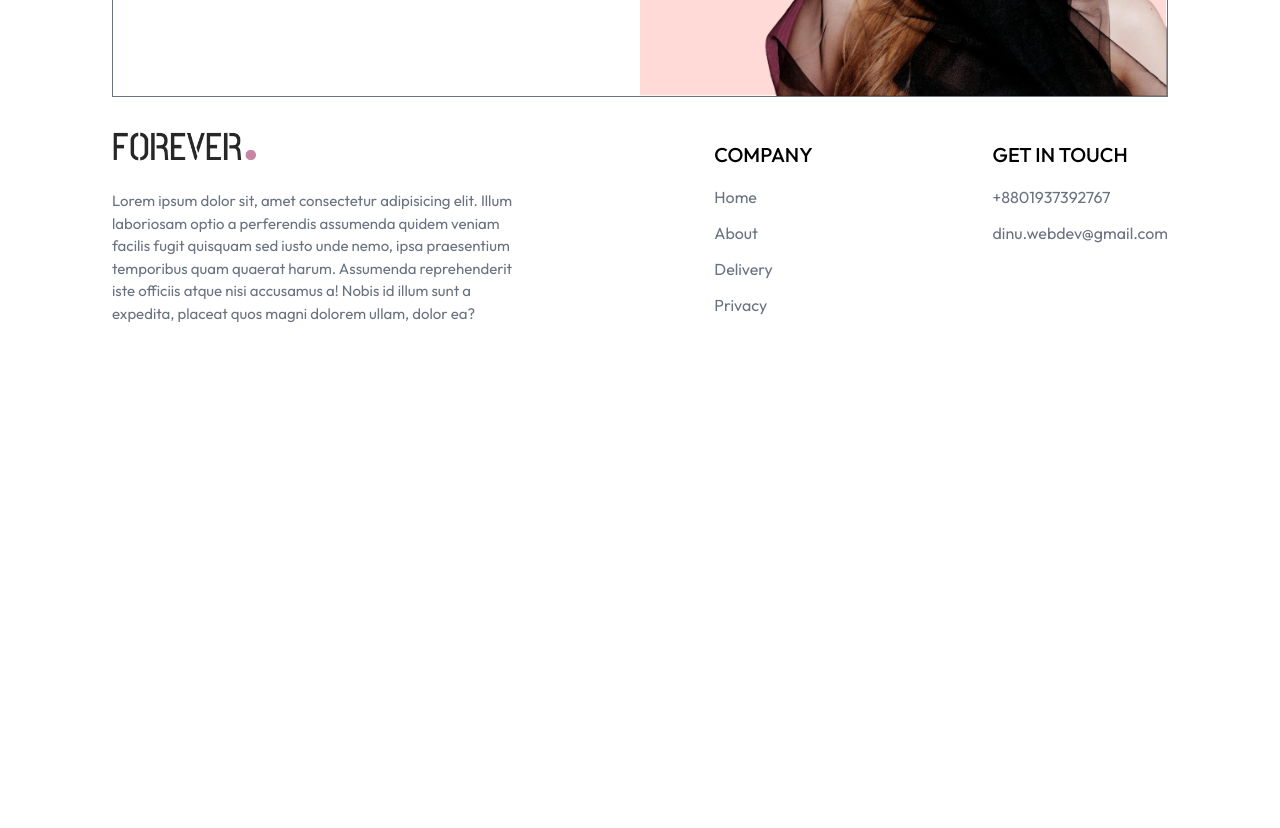
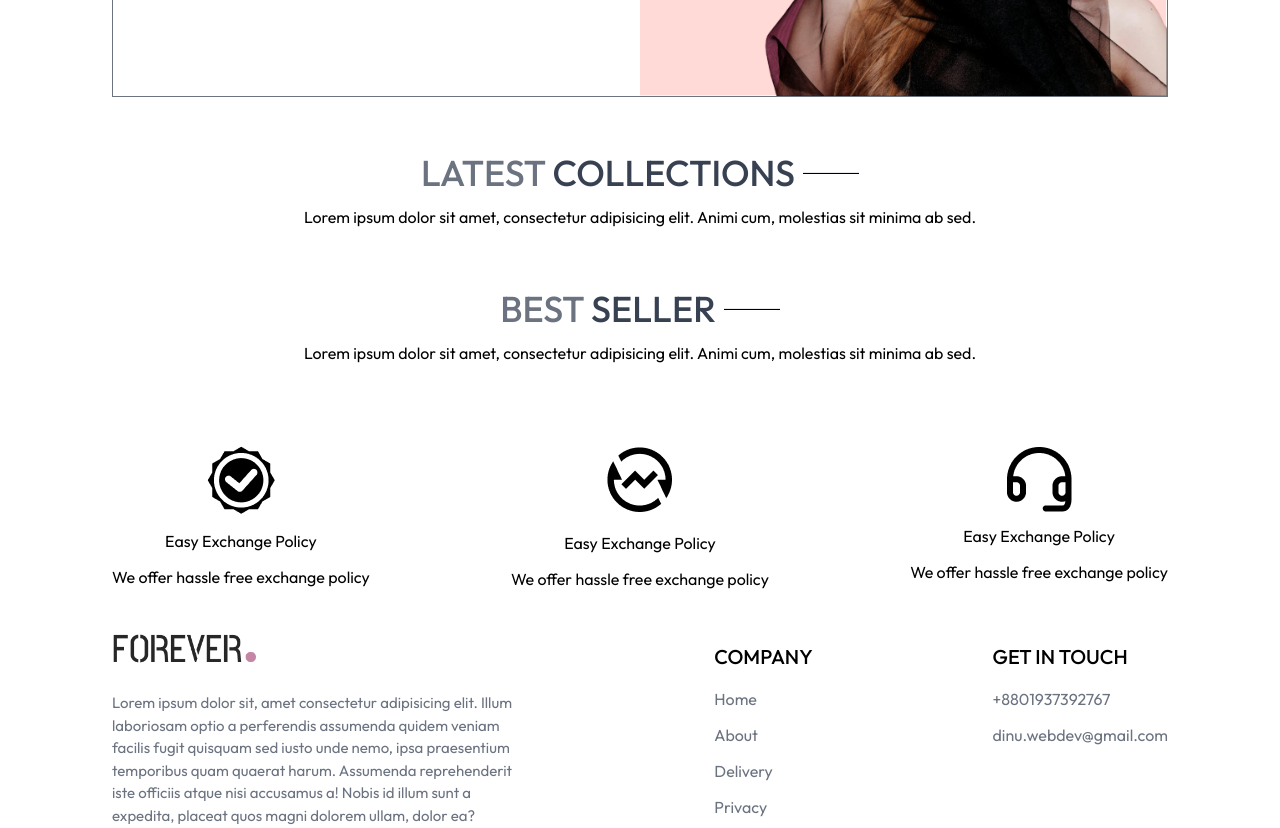
Before and after one commit to Dinobondhu-shill/ForeverFlex, a React (Vite) app in the folder frontend/: page / in a window 1280 px wide. Shown: the part 420-1248 px from the top of the page. Before the commit the page ends 800 px from the top, so only its background shows below. Built offline with nearby package versions, Linux system fonts and the light colour scheme.

Commit message:
privacy policy added

```diff
--- a/frontend/src/Components/Banner.jsx
+++ b/frontend/src/Components/Banner.jsx
@@ -3,14 +3,14 @@ import { assets } from '../../public/assets/frontend_assets/assets';
 
 const Banner = () => {
   return (
-    <div className='border my-8 border-gray-500 w-full flex justify-between items-center'>
-      <div className='w-1/2 flex justify-center items-center'>
+    <div className='border my-8 border-gray-500 w-full flex flex-col md:flex-row justify-between items-center'>
+      <div className='w-full md:w-1/2 py-10 md:py-0 flex justify-center items-center'>
       <div className='flex flex-col gap-2'>
         <div className='flex items-center gap-2'>
         <hr className='w-14 h-[2.5px] bg-black '/>
         <p className='font-medium text-[16px] text-gray-700'>OUR BESTSELLER</p>
         </div>
-      <span className='font-prata text-5xl text-gray-800'>Latest Arrivals</span>
+      <span className='font-prata text-3xl md:text-5xl text-gray-800'>Latest Arrivals</span>
       <div className='flex items-center gap-2'>
         <p className='font-medium text-[16px] text-gray-700'>SHOP NOW</p>
         <hr className='w-14 h-[2.5px] bg-black '/>
@@ -18,7 +18,7 @@ const Banner = () => {
       </div>
 
     </div>
-    <div className='w-1/2 '>
+    <div className=' w-full md:w-1/2 '>
         <img src={assets.hero_img} alt="Banner image" />
       </div>
     </div>
--- /dev/null
+++ b/frontend/src/Components/BestSeller.jsx
@@ -0,0 +1,15 @@
+import React from 'react';
+
+const BestSeller = () => {
+  return (
+    <div className='py-4 md:py-6'>
+      <div className='flex items-center gap-2 justify-center '>
+        <p className='font-medium text-4xl text-gray-700 '><span className='text-gray-500'>BEST</span> SELLER</p>
+        <hr className='w-14 h-[2.5px] bg-black '/>
+        </div>
+        <p className='text-center font-normal text-[16px] py-3'>Lorem ipsum dolor sit amet, consectetur adipisicing elit. Animi cum, molestias sit minima ab sed.</p>
+    </div>
+  );
+};
+
+export default BestSeller;
--- /dev/null
+++ b/frontend/src/Components/LatestCollection.jsx
@@ -0,0 +1,15 @@
+import React from 'react';
+
+const LatestCollection = () => {
+  return (
+    <div className='py-4 md:py-6'>
+      <div className='flex items-center gap-2 justify-center '>
+        <p className='font-medium text-4xl text-gray-700 '><span className='text-gray-500'>LATEST</span> COLLECTIONS</p>
+        <hr className='w-14 h-[2.5px] bg-black '/>
+        </div>
+        <p className='text-center font-normal text-[16px] py-3'>Lorem ipsum dolor sit amet, consectetur adipisicing elit. Animi cum, molestias sit minima ab sed.</p>
+    </div>
+  );
+};
+
+export default LatestCollection;
--- /dev/null
+++ b/frontend/src/Components/Policy.jsx
@@ -0,0 +1,26 @@
+import React from 'react';
+import { assets } from '../../public/assets/frontend_assets/assets';
+
+const Policy = () => {
+  return (
+    <div className='flex flex-col md:flex-row justify-between items-center py-3 md:py-10'>
+      <div className='flex flex-col gap-3 items-center justify-center'>
+<img src={assets.quality_icon} alt="" />
+<h2>Easy Exchange Policy</h2>
+<p>We offer hassle free exchange policy</p>
+      </div>
+      <div className='flex flex-col gap-3 items-center justify-center'>
+<img src={assets.exchange_icon} alt="" />
+<h2>Easy Exchange Policy</h2>
+<p>We offer hassle free exchange policy</p>
+      </div>
+      <div className='flex flex-col gap-3 items-center justify-center'>
+<img src={assets.support_img} alt="" />
+<h2>Easy Exchange Policy</h2>
+<p>We offer hassle free exchange policy</p>
+      </div>
+    </div>
+  );
+};
+
+export default Policy;
--- a/frontend/src/Pages/Home.jsx
+++ b/frontend/src/Pages/Home.jsx
@@ -1,10 +1,16 @@
 import React from 'react';
 import Banner from '../Components/Banner';
+import LatestCollection from '../Components/LatestCollection';
+import BestSeller from '../Components/BestSeller';
+import Policy from '../Components/Policy';
 
 const Home = () => {
   return (
     <div>
      <Banner />
+     <LatestCollection />
+     <BestSeller />
+     <Policy />
     </div>
   );
 };
```
